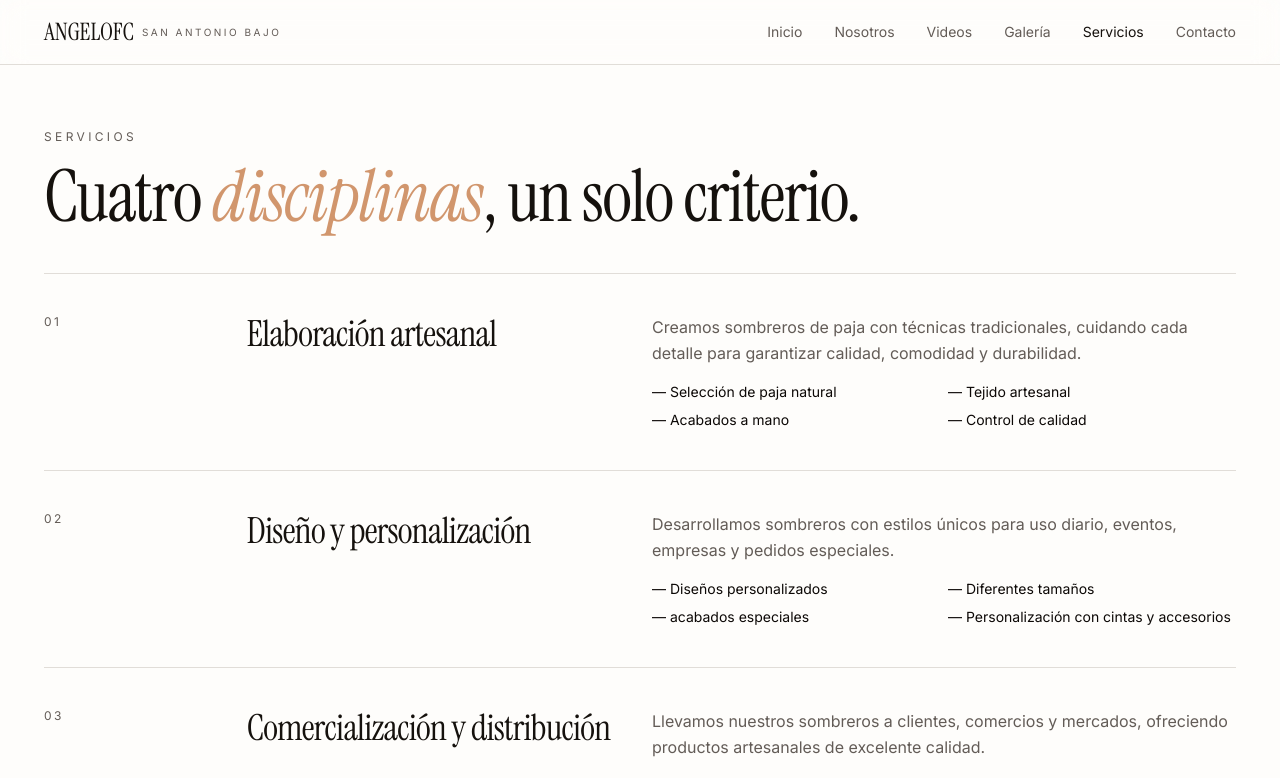
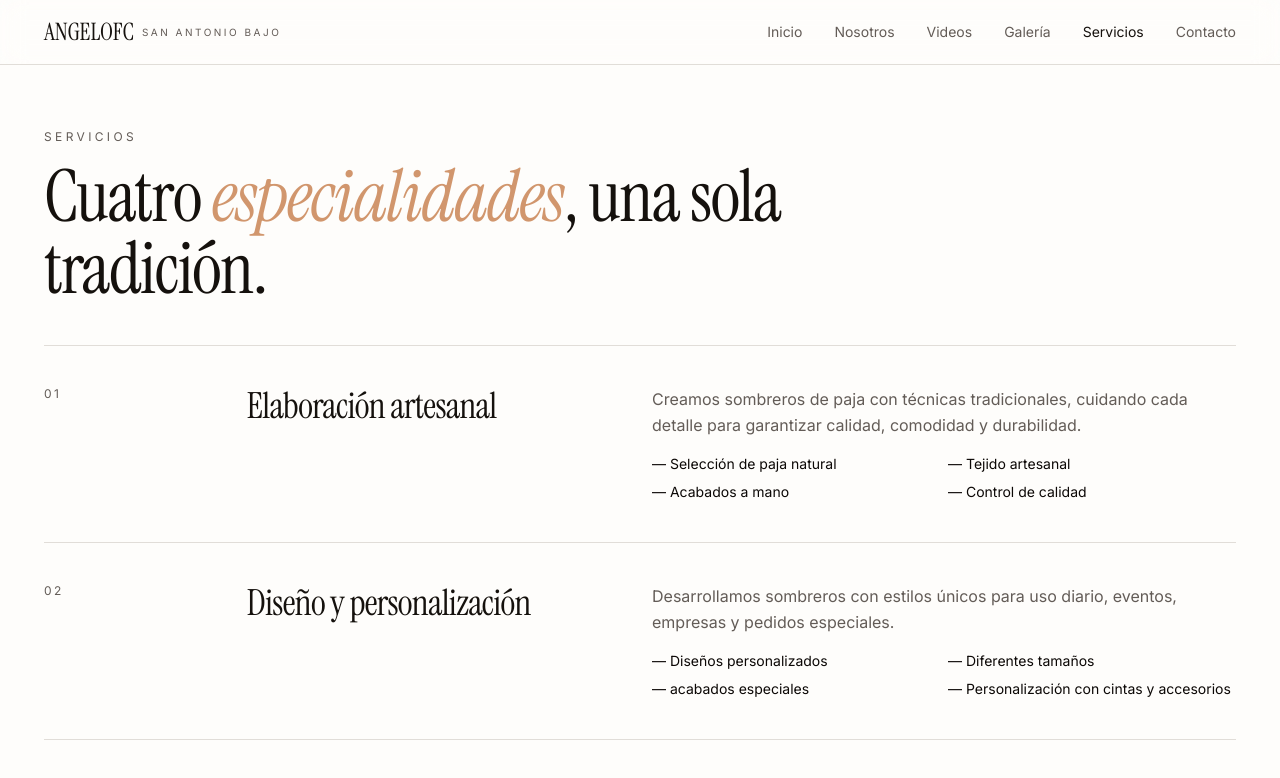
Before and after one commit to ANGEL-JHAN/web-prueba, a React (Vite) app: page /servicios in a window 1280 px wide. Shown: the top 778 px of the page. Built offline with nearby package versions, Linux system fonts and the light colour scheme.

Commit message:
Actualizar Servicios.tsx

```diff
--- a/src/pages/Servicios.tsx
+++ b/src/pages/Servicios.tsx
@@ -33,7 +33,7 @@ export default function Servicios() {
       <section className="container-editorial pt-16 pb-10">
         <div className="text-xs uppercase tracking-[0.28em] text-muted-foreground">Servicios</div>
         <h1 className="mt-4 text-5xl md:text-7xl max-w-4xl">
-          Cuatro <em className="italic text-accent">disciplinas</em>, un solo criterio.
+          Cuatro <em className="italic text-accent">especialidades</em>, una sola tradición.
         </h1>
       </section>
 
```
